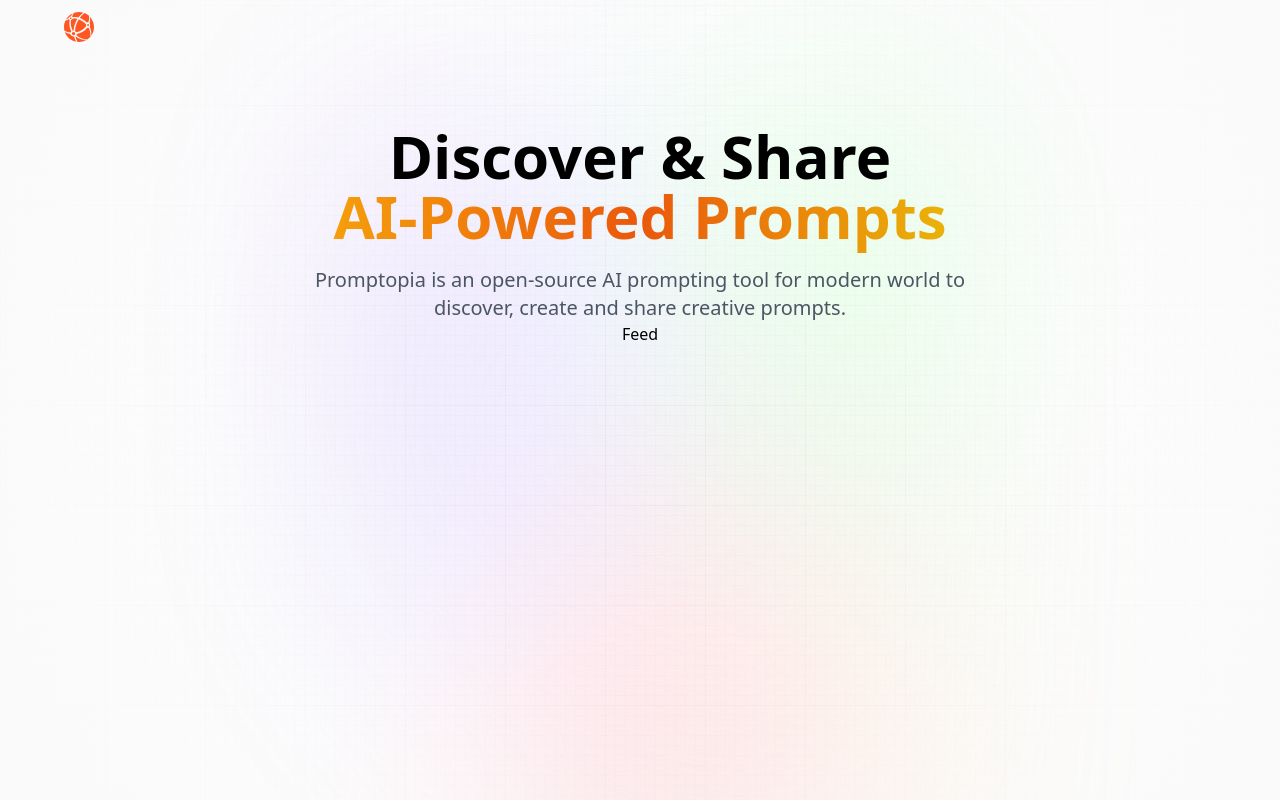
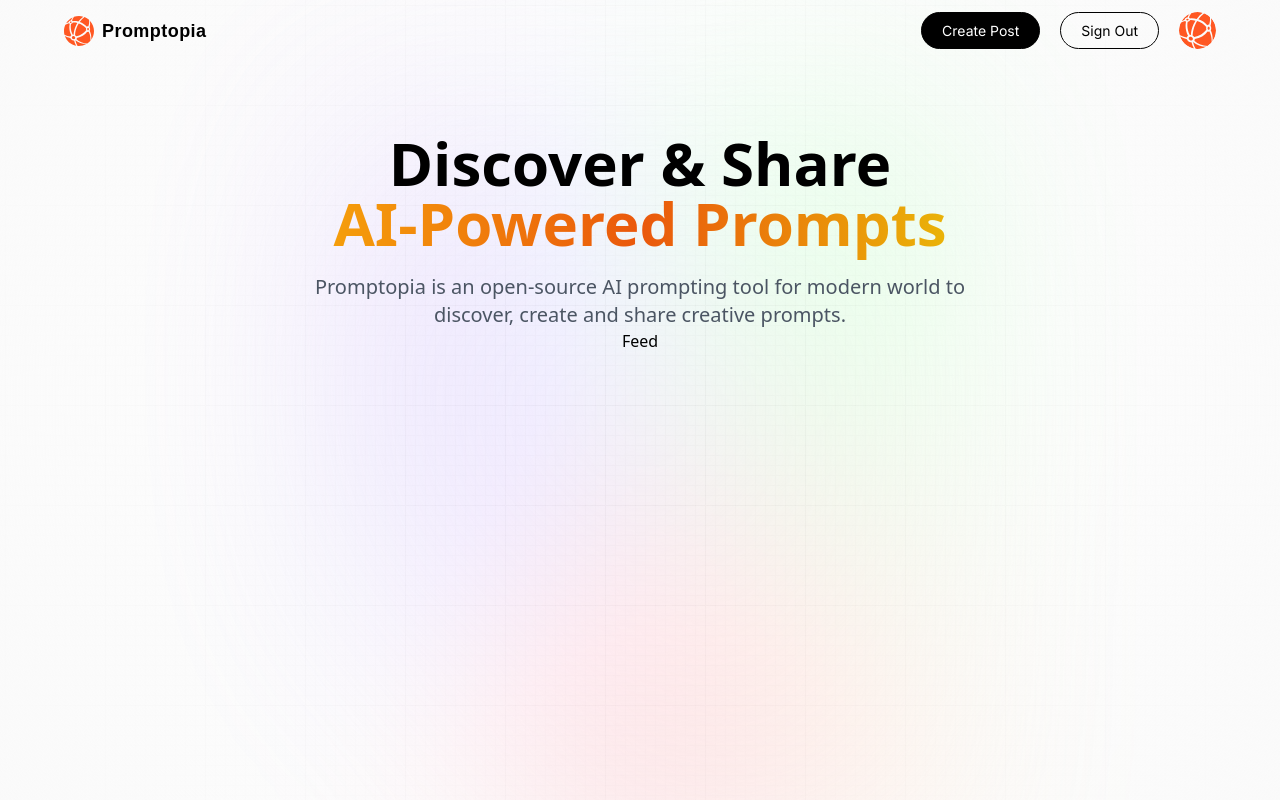
Before and after one commit to haruka-ogino/promptopia, a Next.js app: page / in a window 1280 px wide. Built offline with nearby package versions, Linux system fonts and the light colour scheme; no server answers.

Commit message:
start login on navbar

```diff
--- a/components/Nav.tsx
+++ b/components/Nav.tsx
@@ -2,9 +2,31 @@
 import Link from 'next/link'
 import Image from 'next/image'
 import { useState, useEffect } from 'react'
-import { signIn, signOut, useSession, getProviders } from 'next-auth/react'
+import {
+  signIn,
+  signOut,
+  useSession,
+  getProviders,
+  LiteralUnion,
+  ClientSafeProvider,
+} from 'next-auth/react'
+import { BuiltInProviderType } from 'next-auth/providers/index'
 
 const Nav = () => {
+  const isUserLoggedIn = true
+
+  const [providers, setProviders] = useState<Record<
+    LiteralUnion<BuiltInProviderType, string>,
+    ClientSafeProvider
+  > | null>(null)
+
+  useEffect(() => {
+    ;(async () => {
+      const res = await getProviders()
+      setProviders(res)
+    })()
+  }, [])
+
   return (
     <nav className="flex-between w-full mb-16 pt-3">
       <Link href="/" className="flex gap-2 flex-center">
@@ -15,7 +37,32 @@
           height={30}
           className="object-contain"
         />
+        <p className="logo_text">Promptopia</p>
       </Link>
+      <div className="sm:flex hidden">
+        {isUserLoggedIn ? (
+          <div className="flex gap-3 md:gap-5">
+            <Link href="/create-prompt" className="black_btn">
+              Create Post
+            </Link>
+            <button type="button" onClick={signOut} className="outline_btn">
+              Sign Out
+            </button>
+
+            <Link href="/profile">
+              <Image
+                src="/assets/images/logo.svg"
+                width={37}
+                height={37}
+                className="rounded-full"
+                alt="profile"
+              />
+            </Link>
+          </div>
+        ) : (
+          <></>
+        )}
+      </div>
     </nav>
   )
 }
```
